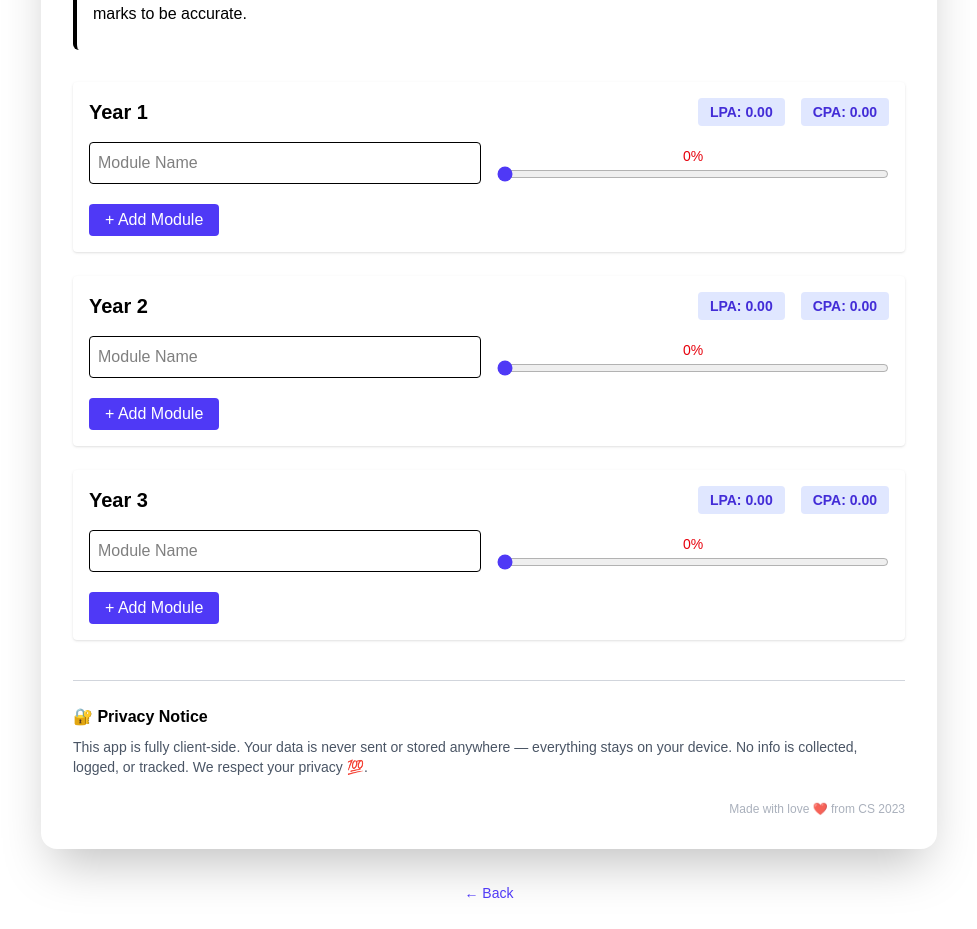
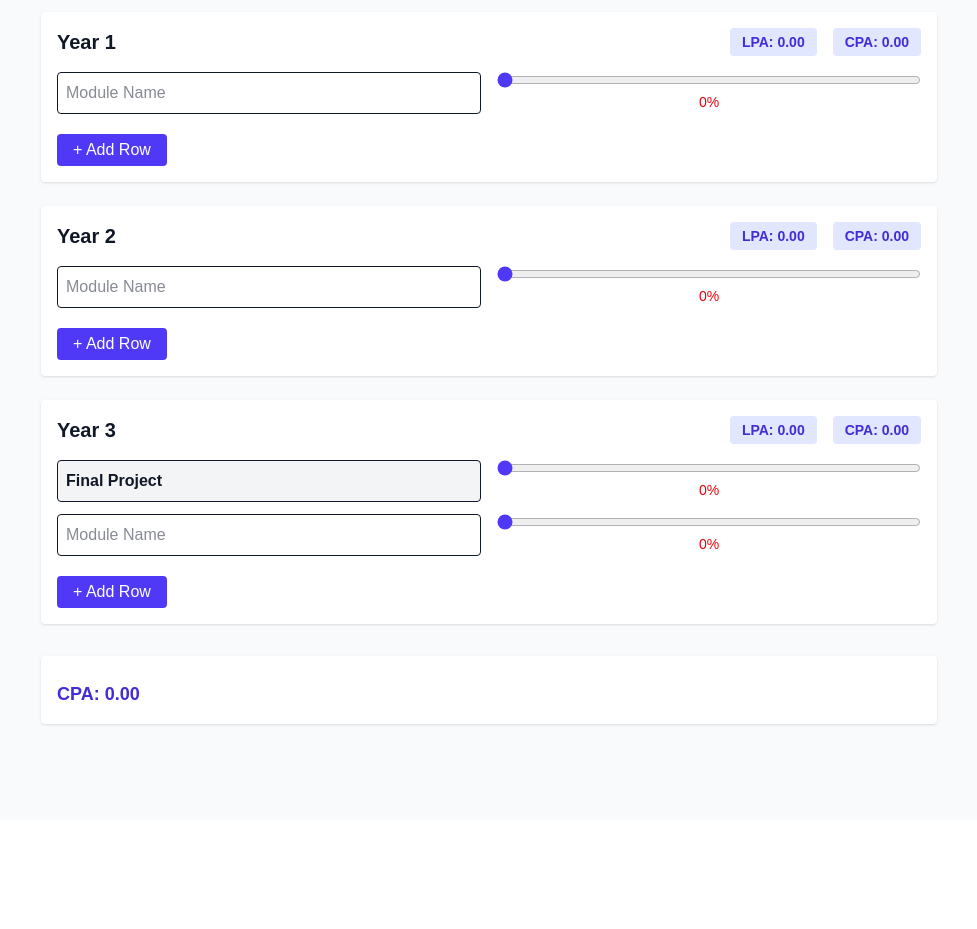
Before and after one commit to tanoojoy/lazy-grades, a Next.js app in the folder lazy-grades/: page /calculator in a window 1280 px wide. Shown: the part 304-1233 px from the top of the page, without its empty margins (151-1128 px from the left). After the commit the page ends 1124 px from the top, so only its background shows below. Built offline with nearby package versions, Linux system fonts and the light colour scheme.

Commit message:
added fyp

```diff
--- a/lazy-grades/pages/calculator.js
+++ b/lazy-grades/pages/calculator.js
@@ -1,8 +1,8 @@
+// File: pages/cpa.js
 import { useState } from 'react';
 import Head from 'next/head';
-import Link from 'next/link';
 import '../app/globals.css';
-
+import { Analytics } from "@vercel/analytics/next"
 
 export default function CPA() {
   const initRow = () => ({ name: '', percentage: '' });
@@ -10,7 +10,7 @@ export default function CPA() {
   const [year2, setYear2] = useState([initRow()]);
   const [year3, setYear3] = useState([initRow()]);
 
-  const [darkMode, setDarkMode] = useState(false);
+  const [finalProject, setFinalProject] = useState({ name: 'Final Project', percentage: '' });
 
   const handleChange = (yearSetter, index, field, value) => {
     yearSetter(prev => {
@@ -20,39 +20,70 @@ export default function CPA() {
     });
   };
 
+  const handleFinalProjectChange = (value) => {
+    setFinalProject(prev => ({ ...prev, percentage: value }));
+  };
+
   const addRow = (yearSetter) => {
     yearSetter(prev => [...prev, initRow()]);
   };
 
-  const computeTotal = (rows, weight) => {
-    return rows.reduce((acc, row) => {
+  const computeTotal = (rows, weight, extraRow = null) => {
+    let total = 0;
+
+    if (extraRow) {
+      const percent = parseFloat(extraRow.percentage);
+      if (!isNaN(percent)) {
+        total += percent * 18 * weight;
+      }
+    }
+
+    total += rows.reduce((acc, row) => {
       const percent = parseFloat(row.percentage);
-      const credits = 12;
       if (isNaN(percent)) return acc;
-      return acc + percent * credits * weight;
+      return acc + percent * 12 * weight;
     }, 0);
+
+    return total;
   };
 
-  const computeMax = (rows, weight) => rows.length * 100 * 12 * weight;
+  const computeCredits = (rows, weight, extraRow = null) => {
+    let credits = 0;
 
-  const totalScore = computeTotal(year1, 1) + computeTotal(year2, 3) + computeTotal(year3, 5);
+    if (extraRow) {
+      const percent = parseFloat(extraRow.percentage);
+      if (!isNaN(percent)) {
+        credits += 18 * weight;
+      }
+    }
+
+    credits += rows.filter(r => r.percentage !== '' && !isNaN(parseFloat(r.percentage))).length * 12 * weight;
+
+    return credits;
+  };
+
+  const totalScore = (
+    computeTotal(year1, 1) +
+    computeTotal(year2, 3) +
+    computeTotal(year3, 5, finalProject)
+  );
+
   const totalWeightedCredits = (
-    year1.filter(r => r.percentage !== '' && !isNaN(parseFloat(r.percentage))).length * 12 * 1 +
-    year2.filter(r => r.percentage !== '' && !isNaN(parseFloat(r.percentage))).length * 12 * 3 +
-    year3.filter(r => r.percentage !== '' && !isNaN(parseFloat(r.percentage))).length * 12 * 5
-);
+    computeCredits(year1, 1) +
+    computeCredits(year2, 3) +
+    computeCredits(year3, 5, finalProject)
+  );
 
-  const maxScore = totalWeightedCredits;
   const cpa = totalWeightedCredits > 0 ? (totalScore / totalWeightedCredits).toFixed(2) : '0.00';
 
-  const computeLPA = (rows, weight) => {
-    const total = computeTotal(rows, weight);
-    const credits = rows.filter(r => r.percentage !== '' && !isNaN(parseFloat(r.percentage))).length * 12 * weight;
+  const computeLPA = (rows, weight, extraRow = null) => {
+    const total = computeTotal(rows, weight, extraRow);
+    const credits = computeCredits(rows, weight, extraRow);
     return credits > 0 ? (total / credits).toFixed(2) : '0.00';
   };
 
-  const renderYear = (label, year, setter, weight) => {
-    const lpa = computeLPA(year, weight);
+  const renderYear = (label, year, setter, weight, extraRow = null) => {
+    const lpa = computeLPA(year, weight, extraRow);
     return (
       <div className="bg-white p-4 rounded shadow mb-6">
         <div className="flex flex-col md:flex-row md:items-center justify-between gap-4 mb-4">
@@ -62,49 +93,70 @@ export default function CPA() {
             <span className="bg-indigo-100 px-3 py-1 rounded">CPA: {cpa}</span>
           </div>
         </div>
+
+        {extraRow && (
+          <div className="grid grid-cols-1 sm:grid-cols-2 gap-4 mb-3">
+            <input value="Final Project" disabled className="border p-2 rounded bg-gray-100 font-semibold" />
+            <div className="flex flex-col">
+              <input
+                type="range"
+                min="0"
+                max="100"
+                value={Number(extraRow.percentage) || 0}
+                onChange={e => handleFinalProjectChange(e.target.value)}
+                className="w-full accent-indigo-600"
+              />
+              <span className={`text-sm text-center mt-1 font-medium ${
+                extraRow.percentage < 40 ? 'text-red-600' :
+                extraRow.percentage < 60 ? 'text-yellow-600' :
+                'text-green-700'
+              }`}>
+                {extraRow.percentage || 0}%
+              </span>
+            </div>
+          </div>
+        )}
+
         {year.map((mod, i) => (
           <div key={i} className="grid grid-cols-1 sm:grid-cols-2 gap-4 mb-3">
-            <input placeholder="Module Name" value={mod.name} onChange={e => handleChange(setter, i, 'name', e.target.value)} className="border p-2 rounded" />
+            <input
+              placeholder="Module Name"
+              value={mod.name}
+              onChange={e => handleChange(setter, i, 'name', e.target.value)}
+              className="border p-2 rounded"
+            />
             <div className="flex flex-col">
-              <span className={`text-sm text-center mt-1 font-medium ${mod.percentage < 40 ? 'text-red-600' : mod.percentage < 60 ? 'text-yellow-600' : 'text-green-700'}`}>{mod.percentage || 0}%</span>
-              <input type="range" min="0" max="100" value={Number(mod.percentage) || 0} onChange={e => handleChange(setter, i, 'percentage', e.target.value)} className="w-full accent-indigo-600" />
+              <input
+                type="range"
+                min="0"
+                max="100"
+                value={Number(mod.percentage) || 0}
+                onChange={e => handleChange(setter, i, 'percentage', e.target.value)}
+                className="w-full accent-indigo-600"
+              />
+              <span className={`text-sm text-center mt-1 font-medium ${
+                mod.percentage < 40 ? 'text-red-600' :
+                mod.percentage < 60 ? 'text-yellow-600' :
+                'text-green-700'
+              }`}>
+                {mod.percentage || 0}%
+              </span>
             </div>
           </div>
         ))}
-        <button onClick={() => addRow(setter)} className="mt-2 px-4 py-1 bg-indigo-600 text-white rounded hover:bg-indigo-700">+ Add Module</button>
+
+        <button onClick={() => addRow(setter)} className="mt-2 px-4 py-1 bg-indigo-600 text-white rounded hover:bg-indigo-700">
+          + Add Row
+        </button>
       </div>
     );
   };
 
   return (
     <>
-      <Head>
-        <title>Lazy Grades @ Reduit</title>
-        <meta name="description" content="Aret Panicker pou to resultats. Input your coursework marks and exam weightage to calculate the minimum effort needed to score your desired grade. A smart calculator for students." />
-        <meta name="viewport" content="width=device-width, initial-scale=1" />
-        <meta name="keywords" content="grade calculator, student marks, coursework, exam weightage, university tool, university of mauritius, uom, UOM, uom grades" />
-        <meta name="author" content="CS 2023" />
-
-
-        <meta property="og:title" content="Minimum Effort, Maximum Grades" />
-        <meta property="og:description" content="Aret Panicker pou to resultats. Quickly calculate the minimum exam scores needed for your desired grades." />
-        <meta property="og:image" content="/gro_paress.png" />
-        <meta property="og:url" content="https://lazygrades.vercel.app" />
-        <meta property="og:type" content="website" />
-
-        <meta name="twitter:card" content="summary_large_image" />
-        <meta name="twitter:title" content="Minimum Effort, Maximum Grades" />
-        <meta name="twitter:description" content="Aret Panicker pou to resultats. Quickly calculate the minimum exam scores needed for your desired grades." />
-        <meta name="twitter:image" content="/gro_paress.png" />
-      </Head>
-
-      <div className={`${darkMode ? 'bg-gray-900 text-white' : 'bg-white text-black'} min-h-screen px-4 py-6 sm:px-6 lg:px-8`}>
-        <Link href="/" className="inline-block mb-4 text-sm text-indigo-600 hover:underline font-medium">
-          ← Back
-        </Link>
-        <div className="max-w-4xl mx-auto p-4 sm:p-6 md:p-8 rounded-2xl shadow-2xl">
-          <h1 className={`text-xl sm:text-2xl md:text-3xl font-extrabold mb-4 sm:mb-6 ${darkMode ? 'text-indigo-400' : 'text-indigo-700'}`}>CPA Calculator</h1>
-
+      <main className="min-h-screen bg-gray-50 text-gray-900 p-6 pb-24">
+        <div className="max-w-4xl mx-auto">
+          <h1 className="text-3xl font-bold mb-6 text-indigo-700">CPA Calculator</h1>
           <div className="border-l-4 p-4 mb-6 sm:mb-8 rounded-md text-sm sm:text-base">
             <p className="mb-2 font-semibold">Finished your exams and want to know your CPA/LPA now?</p>
             <p className="mb-2"><strong>LPA</strong> can be considered to be your performance for that year only</p>
@@ -114,21 +166,13 @@ export default function CPA() {
 
           {renderYear('Year 1', year1, setYear1, 1)}
           {renderYear('Year 2', year2, setYear2, 3)}
-          {renderYear('Year 3', year3, setYear3, 5)}
+          {renderYear('Year 3', year3, setYear3, 5, finalProject)}
 
-          <div className={`mt-10 text-xs sm:text-sm pt-6 border-t ${darkMode ? 'text-gray-400 border-gray-600' : 'text-gray-600 border-gray-300'}`}>
-            <h2 className={`text-sm sm:text-base font-semibold mb-2 ${darkMode ? 'text-white' : 'text-black'}`}>🔐 Privacy Notice</h2>
-            <p>This app is fully client-side. Your data is never sent or stored anywhere — everything stays on your device. No info is collected, logged, or tracked. We respect your privacy 💯.</p>
+          <div className="mt-8 bg-white p-4 rounded shadow">
+            <p className="text-lg font-bold text-indigo-700 mt-2">CPA: {cpa}</p>
           </div>
-
-          <p className={`text-xs mt-6 text-right animate-pulse ${darkMode ? 'text-gray-500' : 'text-gray-400'}`}>Made with love ❤️ from CS 2023</p>
         </div>
-        <div className="mt-8 text-center">
-          <Link href="/" className="inline-block text-sm text-indigo-600 hover:underline font-medium">
-            ← Back
-          </Link>
-        </div>
-      </div>
+      </main>
     </>
   );
 }
```
